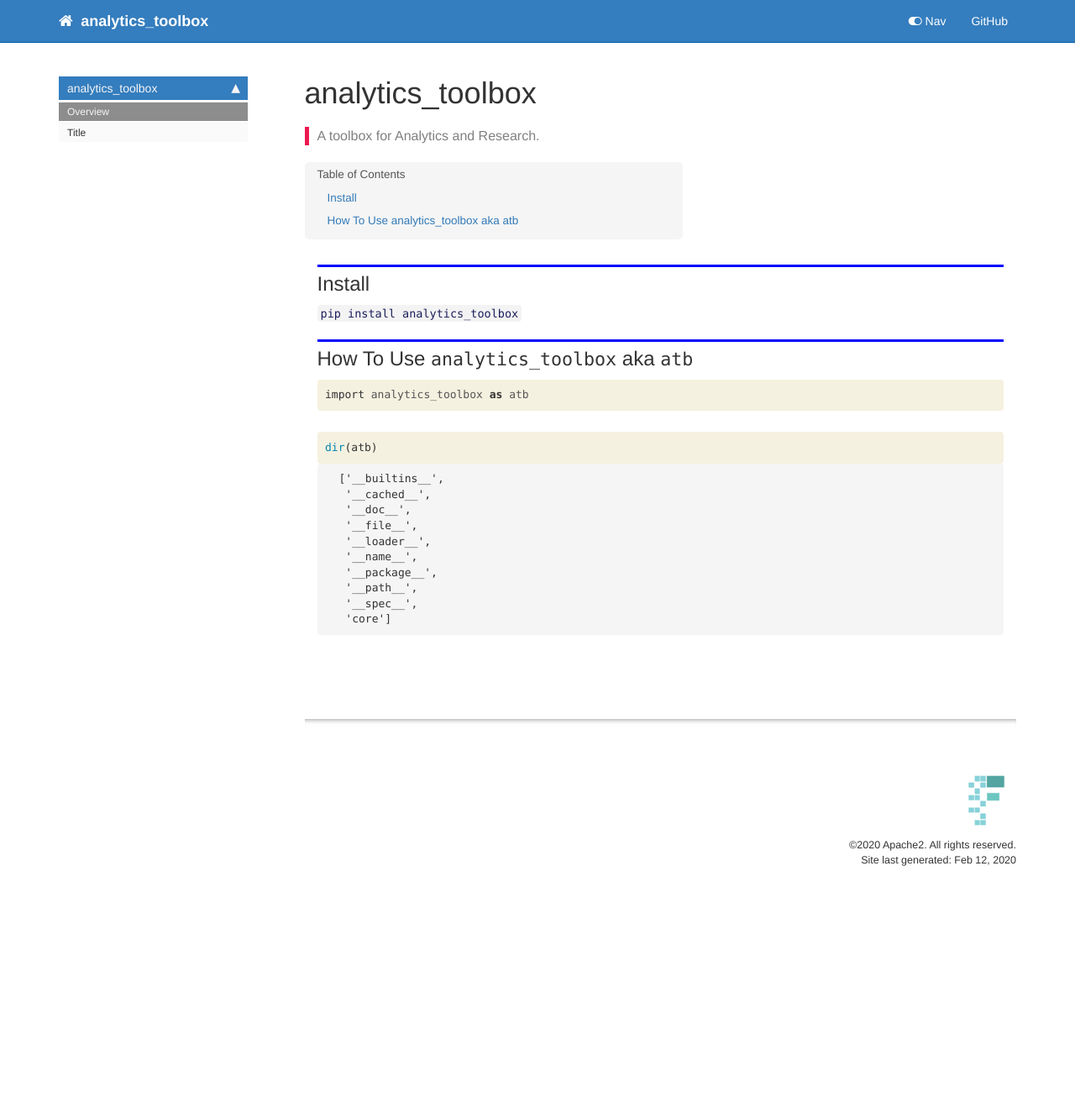
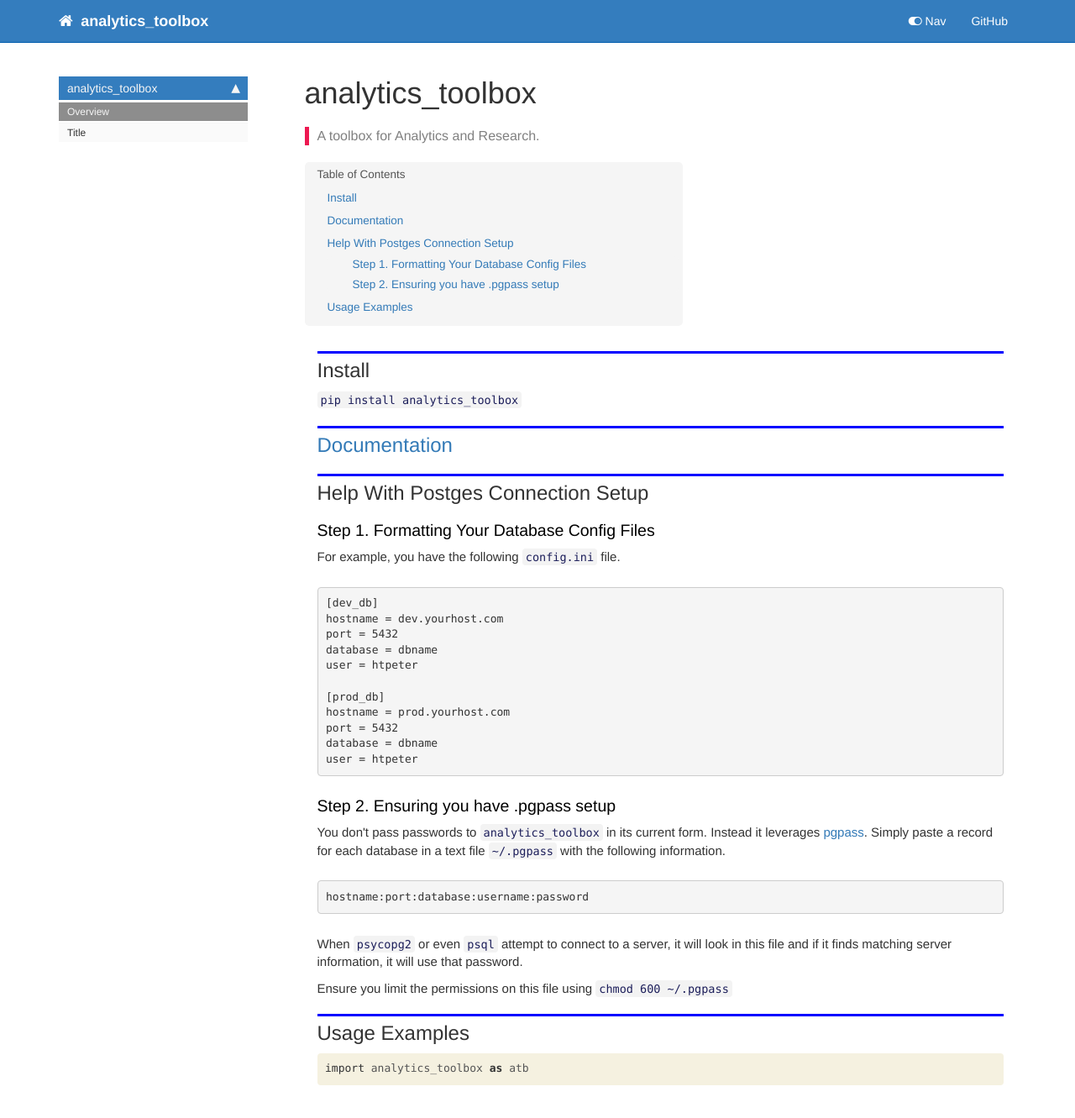
Before and after one commit to htpeter/analytics_toolbox, a Jekyll site: the page built from docs/index.html, in a window 1280 px wide and 1400 px high. Shown: the top 1331 px of the window at 84% size. Built offline with Jekyll 4.4.1, drawn with Linux system fonts in a browser that asks for light colours; nearby versions of some CDN libraries; comment, search, counter and statistics services are not loaded.

Commit message:
docs loaded

```diff
--- a/analytics_toolbox/_nbdev.py
+++ b/analytics_toolbox/_nbdev.py
@@ -22,7 +22,7 @@ modules = ["connector.py",
            "slackfuncs.py",
            "helpers.py"]
 
-doc_url = "https://htpeter.github.io/analytics_toolbox//analytics_toolbox/"
+doc_url = "https://htpeter.github.io/analytics_toolbox/analytics_toolbox/"
 
 git_url = "https://github.com/htpeter/analytics_toolbox/tree/master/"
 
--- a/docs/index.html
+++ b/docs/index.html
@@ -37,7 +37,37 @@ summary: "A toolbox for Analytics and Research."
 </div>
 <div class="cell border-box-sizing text_cell rendered"><div class="inner_cell">
 <div class="text_cell_render border-box-sizing rendered_html">
-<h2 id="How-To-Use-analytics_toolbox-aka-atb">How To Use <code>analytics_toolbox</code> aka <code>atb</code><a class="anchor-link" href="#How-To-Use-analytics_toolbox-aka-atb">&#182;</a></h2>
+<h2 id="Documentation"><a href="https://htpeter.github.io/analytics_toolbox/">Documentation</a><a class="anchor-link" href="#Documentation">&#182;</a></h2>
+</div>
+</div>
+</div>
+<div class="cell border-box-sizing text_cell rendered"><div class="inner_cell">
+<div class="text_cell_render border-box-sizing rendered_html">
+<h2 id="Help-With-Postges-Connection-Setup">Help With Postges Connection Setup<a class="anchor-link" href="#Help-With-Postges-Connection-Setup">&#182;</a></h2><h3 id="Step-1.-Formatting-Your-Database-Config-Files">Step 1. Formatting Your Database Config Files<a class="anchor-link" href="#Step-1.-Formatting-Your-Database-Config-Files">&#182;</a></h3><p>For example, you have the following <code>config.ini</code> file.</p>
+
+<pre><code>[dev_db]
+hostname = dev.yourhost.com
+port = 5432
+database = dbname
+user = htpeter
+
+[prod_db]
+hostname = prod.yourhost.com
+port = 5432
+database = dbname
+user = htpeter</code></pre>
+<h3 id="Step-2.-Ensuring-you-have-.pgpass-setup">Step 2. Ensuring you have .pgpass setup<a class="anchor-link" href="#Step-2.-Ensuring-you-have-.pgpass-setup">&#182;</a></h3><p>You don't pass passwords to <code>analytics_toolbox</code> in its current form. Instead it leverages <a href="https://www.postgresql.org/docs/9.3/libpq-pgpass.html">pgpass</a>. Simply paste a record for each database in a text file <code>~/.pgpass</code> with the following information.</p>
+
+<pre><code>hostname:port:database:username:password</code></pre>
+<p>When <code>psycopg2</code> or even <code>psql</code> attempt to connect to a server, it will look in this file and if it finds matching server information, it will use that password.</p>
+<p>Ensure you limit the permissions on this file using <code>chmod 600 ~/.pgpass</code></p>
+
+</div>
+</div>
+</div>
+<div class="cell border-box-sizing text_cell rendered"><div class="inner_cell">
+<div class="text_cell_render border-box-sizing rendered_html">
+<h2 id="Usage-Examples">Usage Examples<a class="anchor-link" href="#Usage-Examples">&#182;</a></h2>
 </div>
 </div>
 </div>
@@ -54,42 +84,4 @@ summary: "A toolbox for Analytics and Research."
 </div>
 
 </div>
-<div class="cell border-box-sizing code_cell rendered">
-<div class="input">
-
-<div class="inner_cell">
-    <div class="input_area">
-<div class=" highlight hl-ipython3"><pre><span></span><span class="nb">dir</span><span class="p">(</span><span class="n">atb</span><span class="p">)</span>
-</pre></div>
-
-    </div>
 </div>
-</div>
-
-<div class="output_wrapper">
-<div class="output">
-
-<div class="output_area">
-
-
-
-<div class="output_text output_subarea output_execute_result">
-<pre>[&#39;__builtins__&#39;,
- &#39;__cached__&#39;,
- &#39;__doc__&#39;,
- &#39;__file__&#39;,
- &#39;__loader__&#39;,
- &#39;__name__&#39;,
- &#39;__package__&#39;,
- &#39;__path__&#39;,
- &#39;__spec__&#39;,
- &#39;core&#39;]</pre>
-</div>
-
-</div>
-
-</div>
-</div>
-
-</div>
-</div>
```
Also changed, not shown: README.md, 3 other files.
